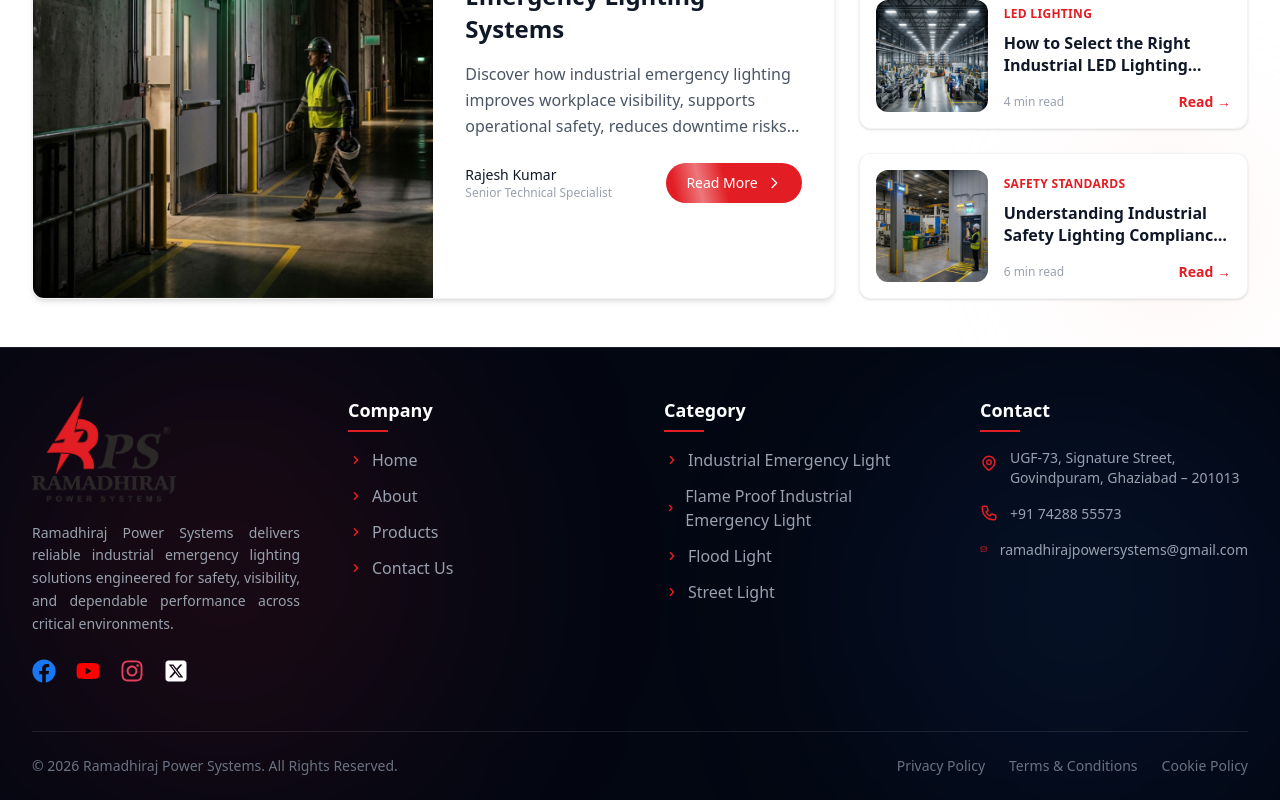
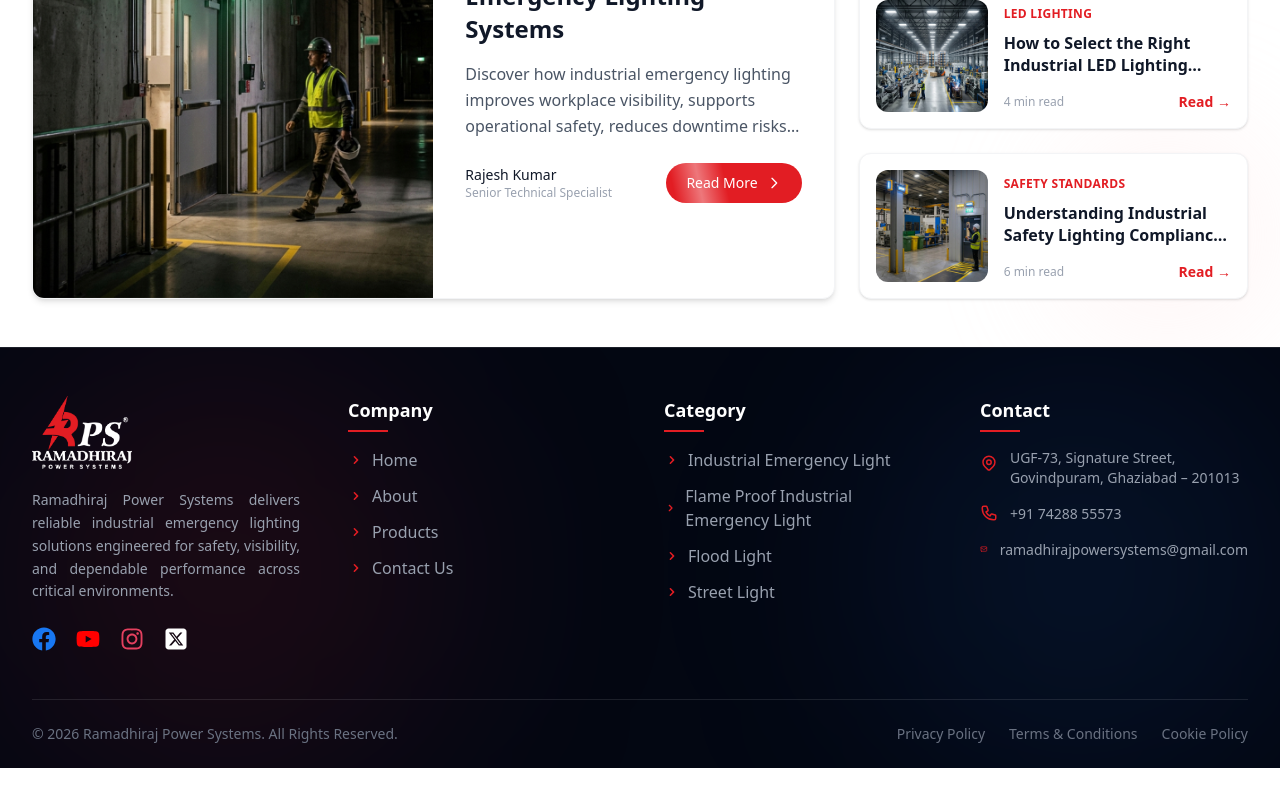
Before and after one commit to shilpa-kukreja/ramadhiraj, a Next.js app: page / in a window 1280 px wide. Shown: the part 7348-8148 px from the top of the page. After the commit the page ends 8116 px from the top, so only its background shows below. Built offline with nearby package versions, Linux system fonts and the light colour scheme; no server answers.

Commit message:
logo changed

```diff
--- a/app/components/Footer.jsx
+++ b/app/components/Footer.jsx
@@ -62,9 +62,9 @@ export default function Footer() {
             {/* Brand */}
             <div>
               <img
-                src="/logo/Logo-Web-a1.png"
+                src="/logo/footerlogo.png"
                 alt="Logo"
-                className="w-36 mb-5"
+                className="w-25 mb-5"
               />
 
               <p className="text-gray-400 text-sm leading-relaxed mb-6 text-justify">
```
Also changed, not shown: public/logo/footerlogo.png (added).
